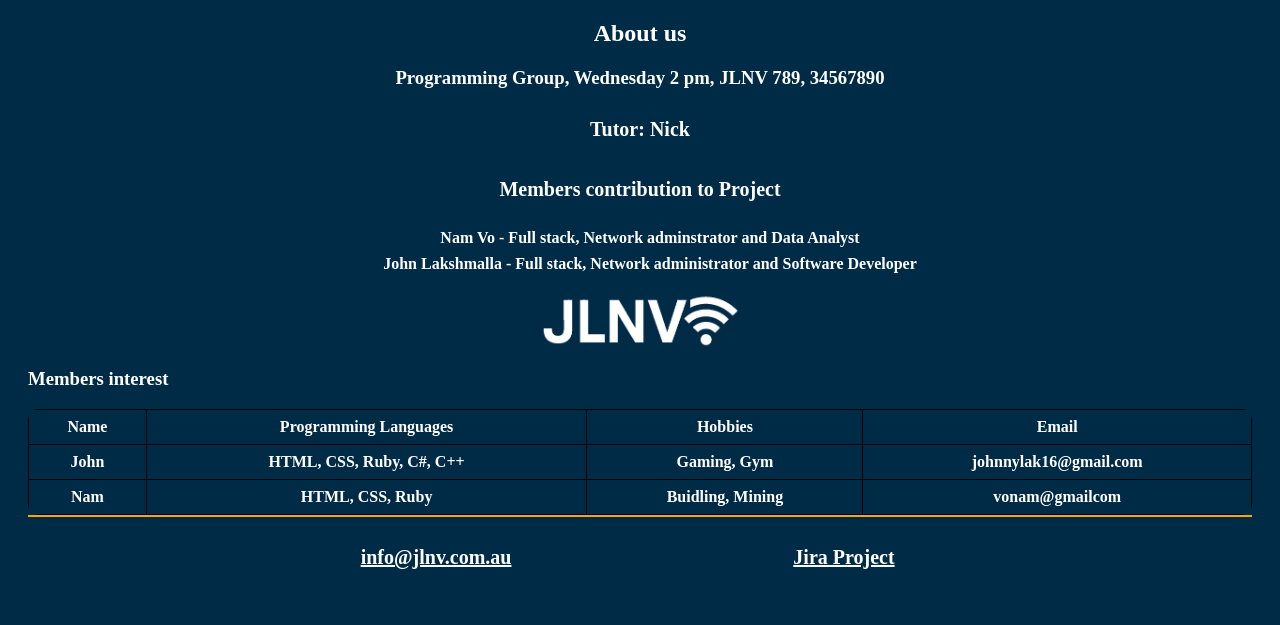
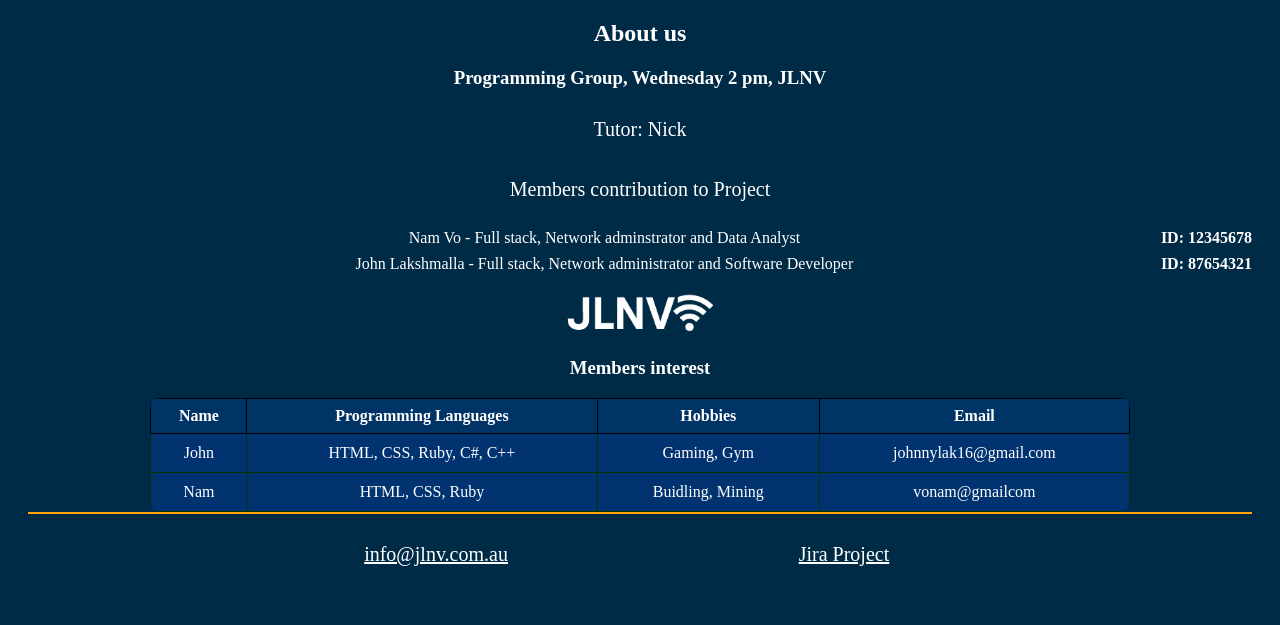
Before and after one commit to John-Lak/project2, a PHP site: page /about.html in a window 1280 px wide. Shown: the part 197-822 px from the top of the page. After the commit the page ends 763 px from the top, so only its background shows below. Run offline with PHP 8.4, Linux system fonts and the light colour scheme.

Commit message:
Added index.html

```diff
--- a/about.html
+++ b/about.html
@@ -27,25 +27,24 @@
       <main>
         <aside>
           <h1>About us</h1>
-          <h3><b>Programming Group, Wednesday 2 pm, JLNV
-            789, 34567890</p></h3>
+          <h3><b>Programming Group, Wednesday 2 pm, JLNV</b></h3>
           <p>Tutor: Nick</p>
           <p>Members contribution to Project</p>
           <ul class="about-bullets">
-            <li>Nam Vo - Full stack, Network adminstrator and Data Analyst</li>
-            <li>John Lakshmalla - Full stack, Network administrator and Software Developer</li>
+            <li>Nam Vo - Full stack, Network adminstrator and Data Analyst <span class="student-id">ID: 12345678</span></li>
+            <li>John Lakshmalla - Full stack, Network administrator and Software Developer <span class="student-id">ID: 87654321</span></li>
           </ul>
         </aside>
 
         <article>
           <figure>
-            <img src="images/logo_newer.png" alt="DUO" class="job_prompt">
+            <img src="images/logo_newer.png" alt="DUO">
+            <h3><b>Members interest</b></h3>
           </figure>
-          <h3><b>Members interest</b></h3>
         </article>
 
         <!--This is AI generated text-->
-        <table>
+        <table class="info-table">
           <tr>
             <th>Name</th>
             <th>Programming Languages</th>
--- a/styles/styles.css
+++ b/styles/styles.css
@@ -89,7 +89,7 @@ table {
 
 /*  Article Formatting  */
 article {
-  text-align: left;
+  text-align:left;
 }
 
 /*  Title Styling for index.html  */
@@ -118,20 +118,48 @@ p {
 
 /*  AI-Generated Picture Display, index prompt  */
 .prompt {
-  width: 300%;
-  max-width: 1100px;
+  width: 500%;
+  max-width: 1150px;
   margin: 30px 0;
   border-radius: 10px;
 }
 
-/*  AI-Generated Picture Display, jobs prompt */
+/*  Student ID */
+.student-id {
+  float: right;
+  font-weight: bold;
+  color: white;
+}
 
-.job_prompt{
-  display: block;
-  margin-left: auto;
-  margin-right: auto;
-  width: 200px;
+/* Center the table */
+.info-table {
+  margin: 0 auto;
+  width: 80%;
+  border-collapse: collapse;
+  text-align: center;
 }
+/* Table styling for th */
+.info-table th {
+  font-weight: bold;
+  background-color: #003366;
+}
+/* Table styling for td */
+.info-table td {
+  background-color: #003370; /* Light blue using hex */
+  padding: 10px;
+  border: 1px solid #003400;
+}
+
+/* Making the logo and the "Members interest" centered"*/
+figure{
+  text-align: center;
+}
+
+/* Hover effect for table cells */
+.info-table td:hover {
+  background-color: #003360;
+}
+
 
 
 /*  Tick Box (Checklist) Styling  */
```
